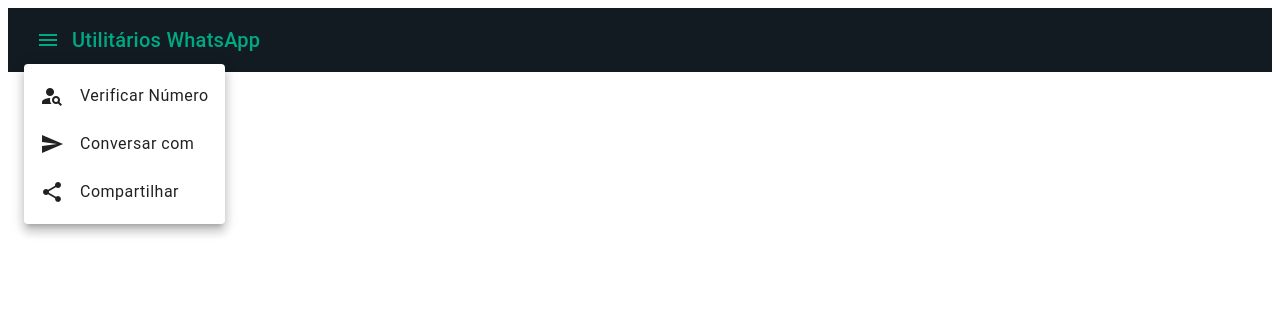
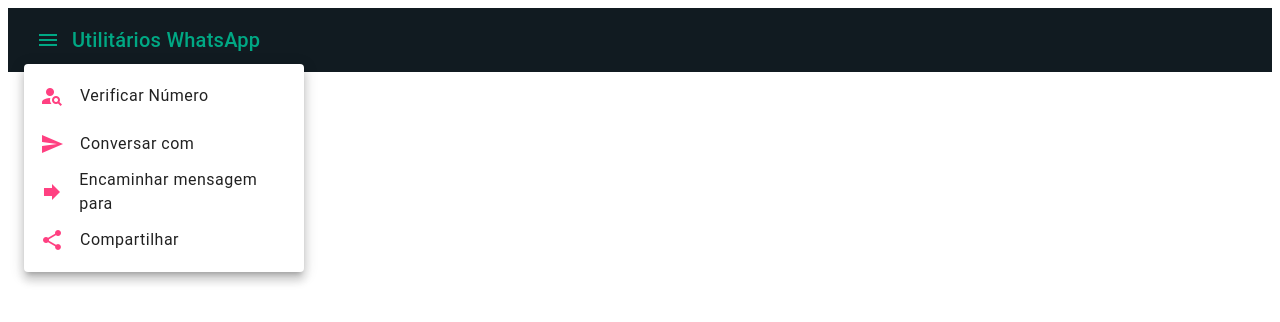
Before and after one commit to flaviosoliver/whatsapp-useful, an Angular app: page / in a window 1280 px wide. Both pictures are taken after a click on the button "menu". Shown: the top 322 px of the page. Built offline with nearby package versions, Linux system fonts and the light colour scheme.

Commit message:
inclusão em toolbar

```diff
--- a/src/app/components/toolbar/toolbar.component.html
+++ b/src/app/components/toolbar/toolbar.component.html
@@ -8,15 +8,25 @@
   </button>
   <mat-menu #menu="matMenu">
     <button mat-menu-item (click)="routeTo('#check-number')">
-      <mat-icon>person_search</mat-icon>
+      <mat-icon color="accent" class="material-symbols-outlined"
+        >person_search</mat-icon
+      >
       <span>Verificar Número</span>
     </button>
     <button mat-menu-item (click)="routeTo('#send-to')">
-      <mat-icon>send</mat-icon>
+      <mat-icon color="accent" class="material-symbols-outlined">send</mat-icon>
       <span>Conversar com</span>
     </button>
+    <button mat-menu-item (click)="routeTo('#to-forward')">
+      <mat-icon color="accent" class="material-symbols-outlined"
+        >forward</mat-icon
+      >
+      <span>Encaminhar mensagem para</span>
+    </button>
     <button mat-menu-item (click)="routeTo('#share')">
-      <mat-icon>share</mat-icon>
+      <mat-icon color="accent" class="material-symbols-outlined"
+        >share</mat-icon
+      >
       <span>Compartilhar</span>
     </button>
   </mat-menu>
--- a/src/app/components/toolbar/toolbar.component.ts
+++ b/src/app/components/toolbar/toolbar.component.ts
@@ -9,11 +9,10 @@ export class ToolbarComponent implements OnInit {
   constructor() {}
 
   routeTo(sectionId: string) {
-    let x = document.querySelector(sectionId);
-    if (x) {
-      x.scrollIntoView();
+    let el = document.querySelector(sectionId);
+    if (el) {
+      el.scrollIntoView();
     }
-    console.log(sectionId);
   }
 
   ngOnInit() {}
```
